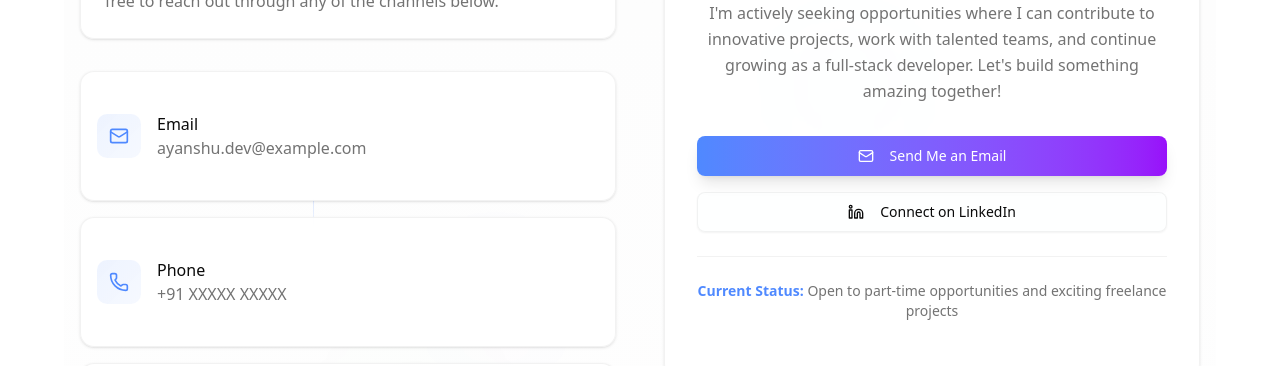
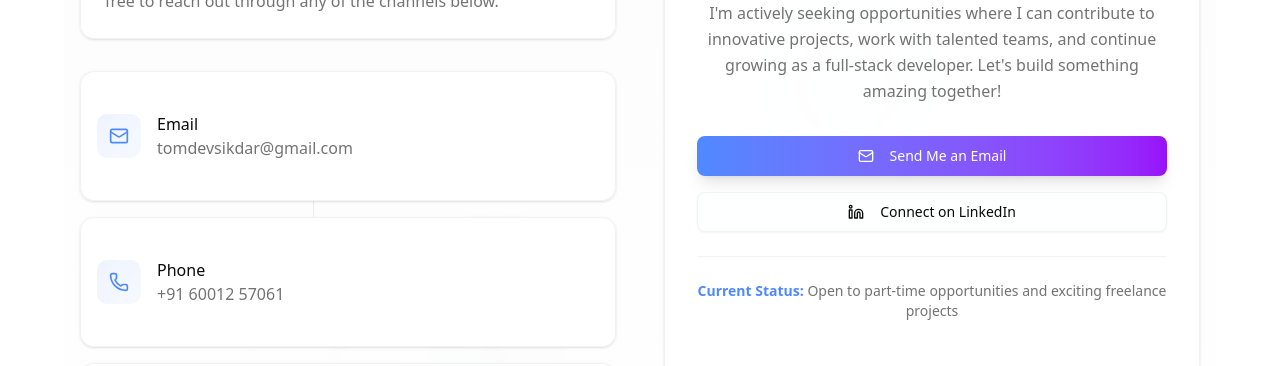
Before and after one commit to MET4L-DS/personal-portfolio, a React (Vite) app in the folder frontend/: page / in a window 1280 px wide. Shown: the part 8620-8986 px from the top of the page. Built offline with nearby package versions, Linux system fonts and the light colour scheme.

Commit message:
Update Contact.tsx

```diff
--- a/frontend/src/components/Contact.tsx
+++ b/frontend/src/components/Contact.tsx
@@ -22,14 +22,14 @@ export function Contact() {
 		{
 			icon: Mail,
 			label: "Email",
-			value: "ayanshu.dev@example.com",
-			href: "mailto:ayanshu.dev@example.com",
+			value: "tomdevsikdar@gmail.com",
+			href: "mailto:tomdevsikdar@gmail.com",
 		},
 		{
 			icon: Phone,
 			label: "Phone",
-			value: "+91 XXXXX XXXXX",
-			href: "tel:+91XXXXXXXXX",
+			value: "+91 60012 57061",
+			href: "tel:+916001257061",
 		},
 		{
 			icon: MapPin,
@@ -55,7 +55,7 @@ export function Contact() {
 		{
 			icon: Mail,
 			label: "Email",
-			href: "mailto:ayanshu.dev@example.com",
+			href: "mailto:tomdevsikdar@gmail.com",
 			color: "hover:text-green-600",
 		},
 	];
```
